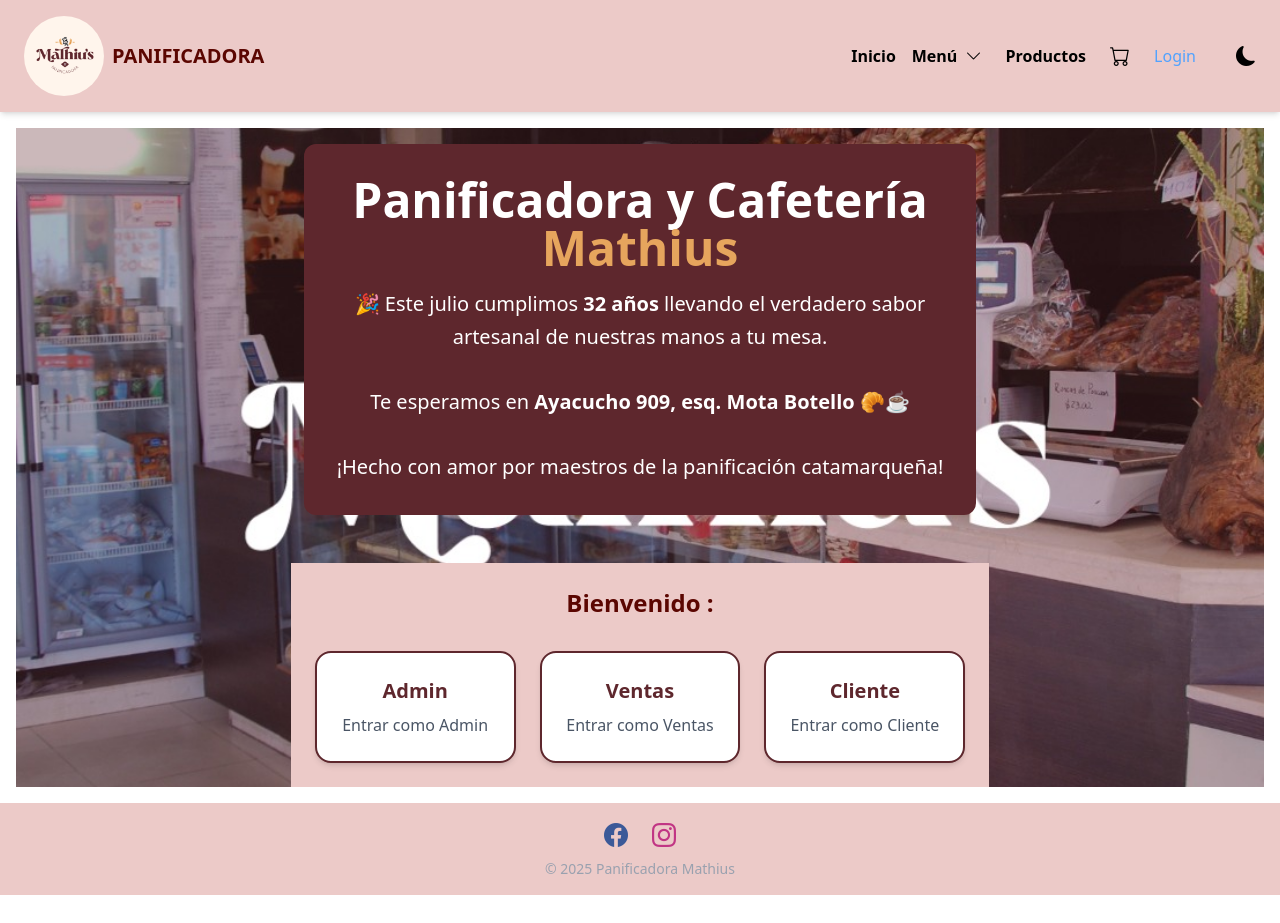
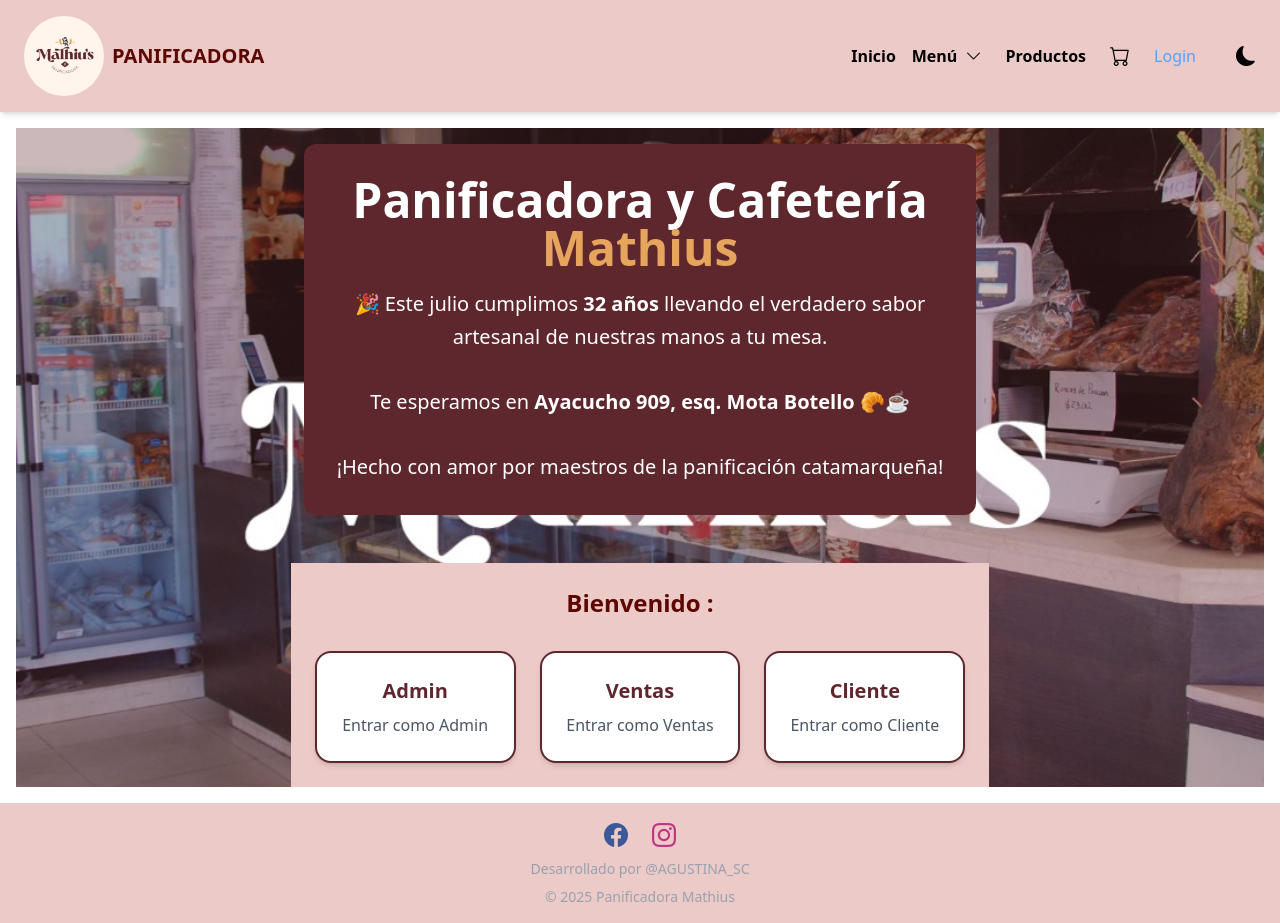
Before and after one commit to agustinasc/tp-frontend, a React (Vite) app: page / in a window 1280 px wide. Before the commit the page ends 895 px from the top, so only its background shows below. Built offline with nearby package versions, Linux system fonts and the light colour scheme; no server answers.

Commit message:
agregue autor en footer

```diff
--- a/src/components/Footer.jsx
+++ b/src/components/Footer.jsx
@@ -14,6 +14,7 @@
                 <i className="bi bi-instagram text-2xl text-[#C13584] hover:text-pink-400"></i>
                 </a>
             </div>
+            <p className="mt-2 text-sm text-gray-400">Desarrollado por @AGUSTINA_SC</p>
             <p className="mt-2 text-sm text-gray-400">© 2025 Panificadora Mathius</p>
         </footer>
 
```
